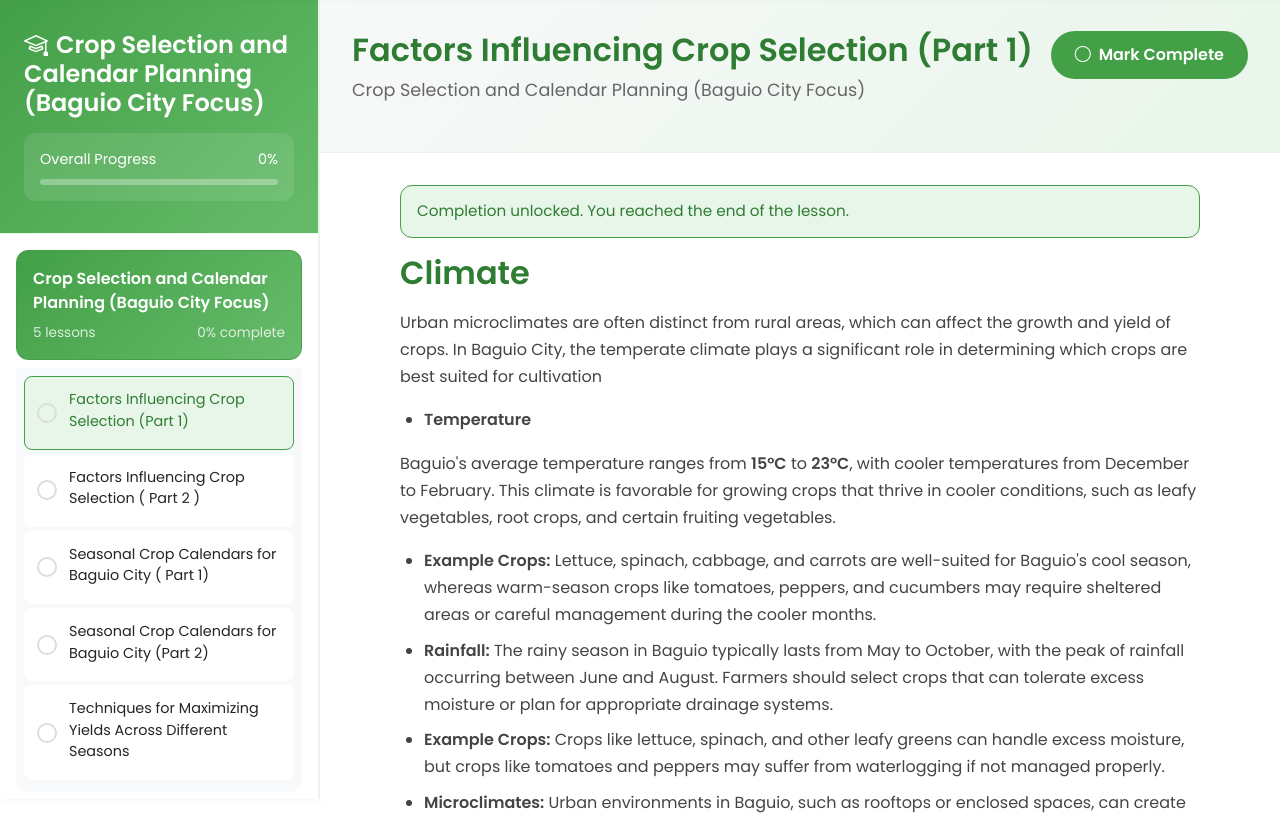
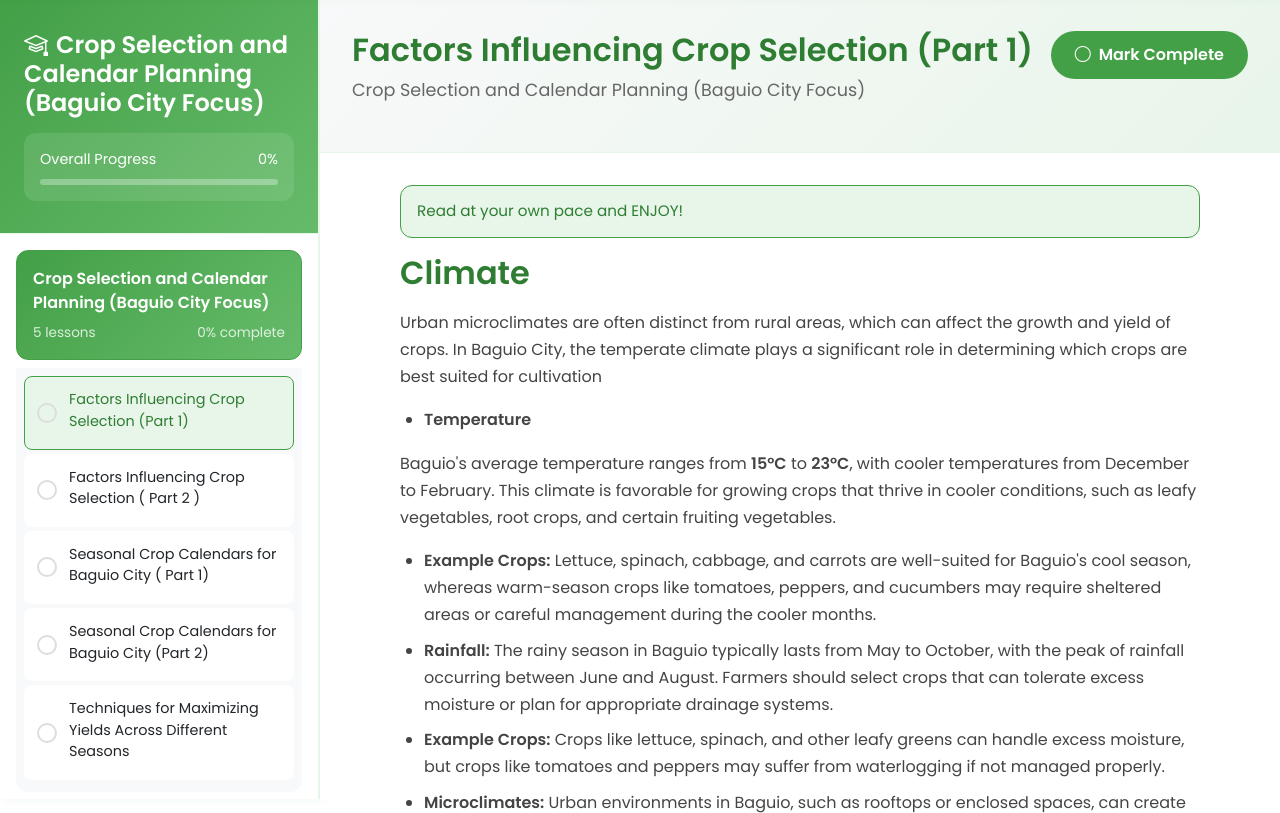
Before and after one commit to TissueRole/capstone22, a PHP site: page /php/learning-platform.php?module=5 in a window 1280 px wide. Shown: the part 81-894 px from the top of the page. Run offline with PHP 8.4, Linux system fonts and the light colour scheme; a user stored in the database is signed in; data comes from the database, SQL or seed files in the repository; data that the repository does not hold is empty.

Commit message:
module stuff

```diff
--- a/php/learning-platform.php
+++ b/php/learning-platform.php
@@ -128,7 +128,7 @@ if ($module_id) {
             <!-- Lesson Content -->
             <div class="lesson-content">
                 <div id="lesson-read-hint" class="lesson-read-hint">
-                    Scroll to the end of this lesson to unlock completion.
+                    Read at your own pace and ENJOY!
                 </div>
                 <div class="lesson-body" id="lesson-body"></div>
             </div>
@@ -355,18 +355,18 @@ class TeenAnimLearning {
 
         if (!this.currentLessonCheckpointsPassed) {
             hint.classList.remove('ready');
-            hint.textContent = 'Answer all checkpoint questions correctly to unlock completion.';
+            //hint.textContent = 'Answer all checkpoint questions correctly to unlock completion.';
             return;
         }
 
         if (this.lessonReachedEnd) {
             hint.classList.add('ready');
-            hint.textContent = 'Completion unlocked. You reached the end of the lesson.';
+            //hint.textContent = 'Completion unlocked. You reached the end of the lesson.';
             return;
         }
 
         hint.classList.remove('ready');
-        hint.textContent = 'Scroll to the end of this lesson to unlock completion.';
+        //hint.textContent = 'Scroll to the end of this lesson to unlock completion.';
     }
 
     handleLessonScroll() {
```
Also changed, not shown: 16 other files.
